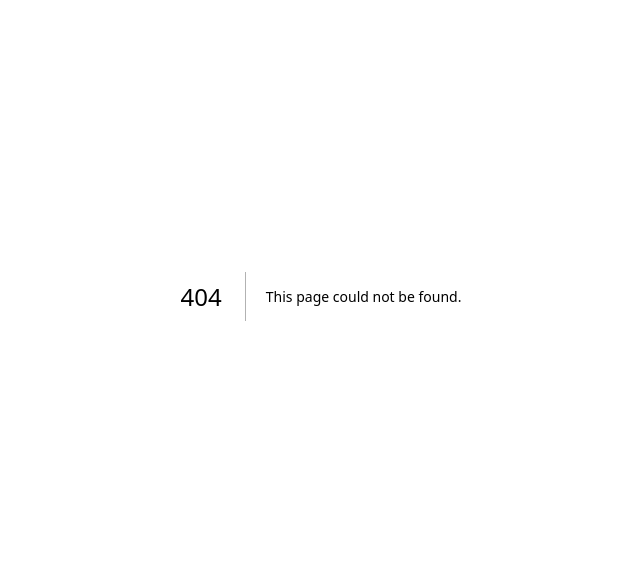
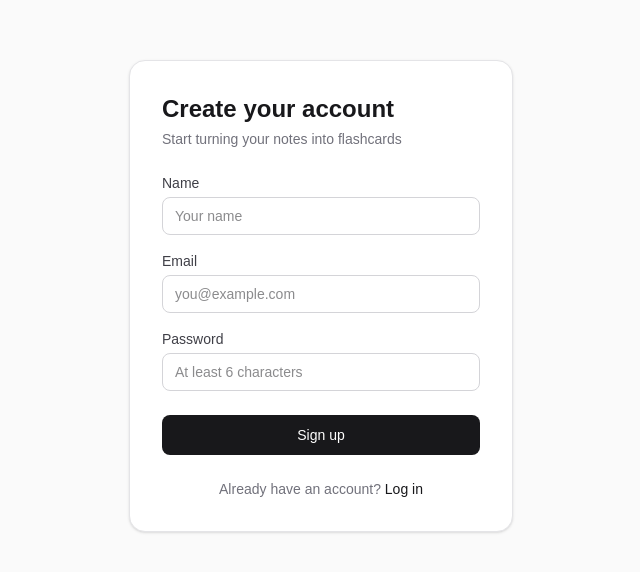
Before and after one commit to meghaasinghh/notes-to-flashcards, a Next.js app: page /signup in a window 1280 px wide. Before the commit this address had no page. Shown: the part 104-676 px from the top of the page, without its empty margins (319-959 px from the left). Built offline with nearby package versions, Linux system fonts and the light colour scheme.

Commit message:
feat: add signup, login, and dashboard pages with NextAuth session handling

```diff
--- /dev/null
+++ b/src/app/dashboard/page.tsx
@@ -0,0 +1,50 @@
+"use client";
+
+import { useSession, signOut } from "next-auth/react";
+import { useRouter } from "next/navigation";
+import { useEffect } from "react";
+
+export default function DashboardPage() {
+  const { data: session, status } = useSession();
+  const router = useRouter();
+
+  useEffect(() => {
+    if (status === "unauthenticated") {
+      router.push("/login");
+    }
+  }, [status, router]);
+
+  if (status === "loading") {
+    return (
+      <div className="flex flex-1 items-center justify-center">
+        <p className="text-zinc-500 dark:text-zinc-400">Loading...</p>
+      </div>
+    );
+  }
+
+  if (!session) {
+    return null;
+  }
+
+  return (
+    <div className="flex flex-1 flex-col items-center justify-center bg-zinc-50 dark:bg-black px-4">
+      <div className="w-full max-w-md text-center">
+        <h1 className="text-2xl font-semibold text-zinc-900 dark:text-zinc-50 mb-2">
+          Welcome, {session.user?.name}
+        </h1>
+        <p className="text-sm text-zinc-500 dark:text-zinc-400 mb-6">
+          {session.user?.email}
+        </p>
+        <p className="text-zinc-600 dark:text-zinc-400 mb-8">
+          Your dashboard is coming soon — this is just a placeholder confirming you&apos;re logged in.
+        </p>
+        <button
+          onClick={() => signOut({ callbackUrl: "/login" })}
+          className="rounded-lg border border-zinc-300 dark:border-zinc-700 px-5 py-2.5 text-sm font-medium text-zinc-900 dark:text-zinc-100 hover:bg-zinc-100 dark:hover:bg-zinc-800 transition-colors"
+        >
+          Log out
+        </button>
+      </div>
+    </div>
+  );
+}
--- /dev/null
+++ b/src/app/login/page.tsx
@@ -0,0 +1,96 @@
+"use client";
+
+import { useState } from "react";
+import { useRouter } from "next/navigation";
+import { signIn } from "next-auth/react";
+import Link from "next/link";
+
+export default function LoginPage() {
+  const router = useRouter();
+  const [email, setEmail] = useState("");
+  const [password, setPassword] = useState("");
+  const [error, setError] = useState("");
+  const [loading, setLoading] = useState(false);
+
+  async function handleSubmit(e: React.FormEvent) {
+    e.preventDefault();
+    setError("");
+    setLoading(true);
+
+    const result = await signIn("credentials", {
+      email,
+      password,
+      redirect: false,
+    });
+
+    if (result?.error) {
+      setError("Invalid email or password");
+      setLoading(false);
+      return;
+    }
+
+    router.push("/dashboard");
+  }
+
+  return (
+    <div className="flex flex-1 items-center justify-center bg-zinc-50 dark:bg-black px-4">
+      <div className="w-full max-w-sm bg-white dark:bg-zinc-900 rounded-2xl shadow-sm border border-zinc-200 dark:border-zinc-800 p-8">
+        <h1 className="text-2xl font-semibold text-zinc-900 dark:text-zinc-50 mb-1">
+          Welcome back
+        </h1>
+        <p className="text-sm text-zinc-500 dark:text-zinc-400 mb-6">
+          Log in to continue studying
+        </p>
+
+        <form onSubmit={handleSubmit} className="flex flex-col gap-4">
+          <div>
+            <label className="block text-sm font-medium text-zinc-700 dark:text-zinc-300 mb-1">
+              Email
+            </label>
+            <input
+              type="email"
+              required
+              value={email}
+              onChange={(e) => setEmail(e.target.value)}
+              className="w-full rounded-lg border border-zinc-300 dark:border-zinc-700 bg-transparent px-3 py-2 text-sm text-zinc-900 dark:text-zinc-100 focus:outline-none focus:ring-2 focus:ring-zinc-900 dark:focus:ring-zinc-100"
+              placeholder="you@example.com"
+            />
+          </div>
+
+          <div>
+            <label className="block text-sm font-medium text-zinc-700 dark:text-zinc-300 mb-1">
+              Password
+            </label>
+            <input
+              type="password"
+              required
+              value={password}
+              onChange={(e) => setPassword(e.target.value)}
+              className="w-full rounded-lg border border-zinc-300 dark:border-zinc-700 bg-transparent px-3 py-2 text-sm text-zinc-900 dark:text-zinc-100 focus:outline-none focus:ring-2 focus:ring-zinc-900 dark:focus:ring-zinc-100"
+              placeholder="Your password"
+            />
+          </div>
+
+          {error && (
+            <p className="text-sm text-red-600 dark:text-red-400">{error}</p>
+          )}
+
+          <button
+            type="submit"
+            disabled={loading}
+            className="mt-2 w-full rounded-lg bg-zinc-900 dark:bg-zinc-100 text-white dark:text-zinc-900 py-2.5 text-sm font-medium hover:bg-zinc-800 dark:hover:bg-zinc-200 transition-colors disabled:opacity-60"
+          >
+            {loading ? "Logging in..." : "Log in"}
+          </button>
+        </form>
+
+        <p className="mt-6 text-center text-sm text-zinc-500 dark:text-zinc-400">
+          Don&apos;t have an account?{" "}
+          <Link href="/signup" className="font-medium text-zinc-900 dark:text-zinc-100 hover:underline">
+            Sign up
+          </Link>
+        </p>
+      </div>
+    </div>
+  );
+}
--- /dev/null
+++ b/src/app/signup/page.tsx
@@ -0,0 +1,119 @@
+"use client";
+
+import { useState } from "react";
+import { useRouter } from "next/navigation";
+import Link from "next/link";
+
+export default function SignupPage() {
+  const router = useRouter();
+  const [name, setName] = useState("");
+  const [email, setEmail] = useState("");
+  const [password, setPassword] = useState("");
+  const [error, setError] = useState("");
+  const [loading, setLoading] = useState(false);
+
+  async function handleSubmit(e: React.FormEvent) {
+    e.preventDefault();
+    setError("");
+    setLoading(true);
+
+    try {
+      const res = await fetch("/api/auth/signup", {
+        method: "POST",
+        headers: { "Content-Type": "application/json" },
+        body: JSON.stringify({ name, email, password }),
+      });
+
+      const data = await res.json();
+
+      if (!res.ok) {
+        setError(data.error || "Something went wrong");
+        setLoading(false);
+        return;
+      }
+
+      // Signup successful — redirect to login
+      router.push("/login");
+    } catch {
+  setError("Something went wrong. Please try again.");
+  setLoading(false);
+}
+  }
+
+  return (
+    <div className="flex flex-1 items-center justify-center bg-zinc-50 dark:bg-black px-4">
+      <div className="w-full max-w-sm bg-white dark:bg-zinc-900 rounded-2xl shadow-sm border border-zinc-200 dark:border-zinc-800 p-8">
+        <h1 className="text-2xl font-semibold text-zinc-900 dark:text-zinc-50 mb-1">
+          Create your account
+        </h1>
+        <p className="text-sm text-zinc-500 dark:text-zinc-400 mb-6">
+          Start turning your notes into flashcards
+        </p>
+
+        <form onSubmit={handleSubmit} className="flex flex-col gap-4">
+          <div>
+            <label className="block text-sm font-medium text-zinc-700 dark:text-zinc-300 mb-1">
+              Name
+            </label>
+            <input
+              type="text"
+              required
+              value={name}
+              onChange={(e) => setName(e.target.value)}
+              className="w-full rounded-lg border border-zinc-300 dark:border-zinc-700 bg-transparent px-3 py-2 text-sm text-zinc-900 dark:text-zinc-100 focus:outline-none focus:ring-2 focus:ring-zinc-900 dark:focus:ring-zinc-100"
+              placeholder="Your name"
+            />
+          </div>
+
+          <div>
+            <label className="block text-sm font-medium text-zinc-700 dark:text-zinc-300 mb-1">
+              Email
+            </label>
+            <input
+              type="email"
+              required
+              value={email}
+              onChange={(e) => setEmail(e.target.value)}
+              className="w-full rounded-lg border border-zinc-300 dark:border-zinc-700 bg-transparent px-3 py-2 text-sm text-zinc-900 dark:text-zinc-100 focus:outline-none focus:ring-2 focus:ring-zinc-900 dark:focus:ring-zinc-100"
+              placeholder="you@example.com"
+            />
+          </div>
+
+          <div>
+            <label className="block text-sm font-medium text-zinc-700 dark:text-zinc-300 mb-1">
+              Password
+            </label>
+            <input
+              type="password"
+              required
+              minLength={6}
+              value={password}
+              onChange={(e) => setPassword(e.target.value)}
+              className="w-full rounded-lg border border-zinc-300 dark:border-zinc-700 bg-transparent px-3 py-2 text-sm text-zinc-900 dark:text-zinc-100 focus:outline-none focus:ring-2 focus:ring-zinc-900 dark:focus:ring-zinc-100"
+              placeholder="At least 6 characters"
+            />
+          </div>
+
+          {error && (
+            <p className="text-sm text-red-600 dark:text-red-400">{error}</p>
+          )}
+
+          <button
+            type="submit"
+            disabled={loading}
+            className="mt-2 w-full rounded-lg bg-zinc-900 dark:bg-zinc-100 text-white dark:text-zinc-900 py-2.5 text-sm font-medium hover:bg-zinc-800 dark:hover:bg-zinc-200 transition-colors disabled:opacity-60"
+          >
+            {loading ? "Creating account..." : "Sign up"}
+          </button>
+        </form>
+
+        <p className="mt-6 text-center text-sm text-zinc-500 dark:text-zinc-400">
+          Already have an account?{" "}
+          <Link href="/login" className="font-medium text-zinc-900 dark:text-zinc-100 hover:underline">
+            Log in
+          </Link>
+        </p>
+      </div>
+    </div>
+  );
+}
```
